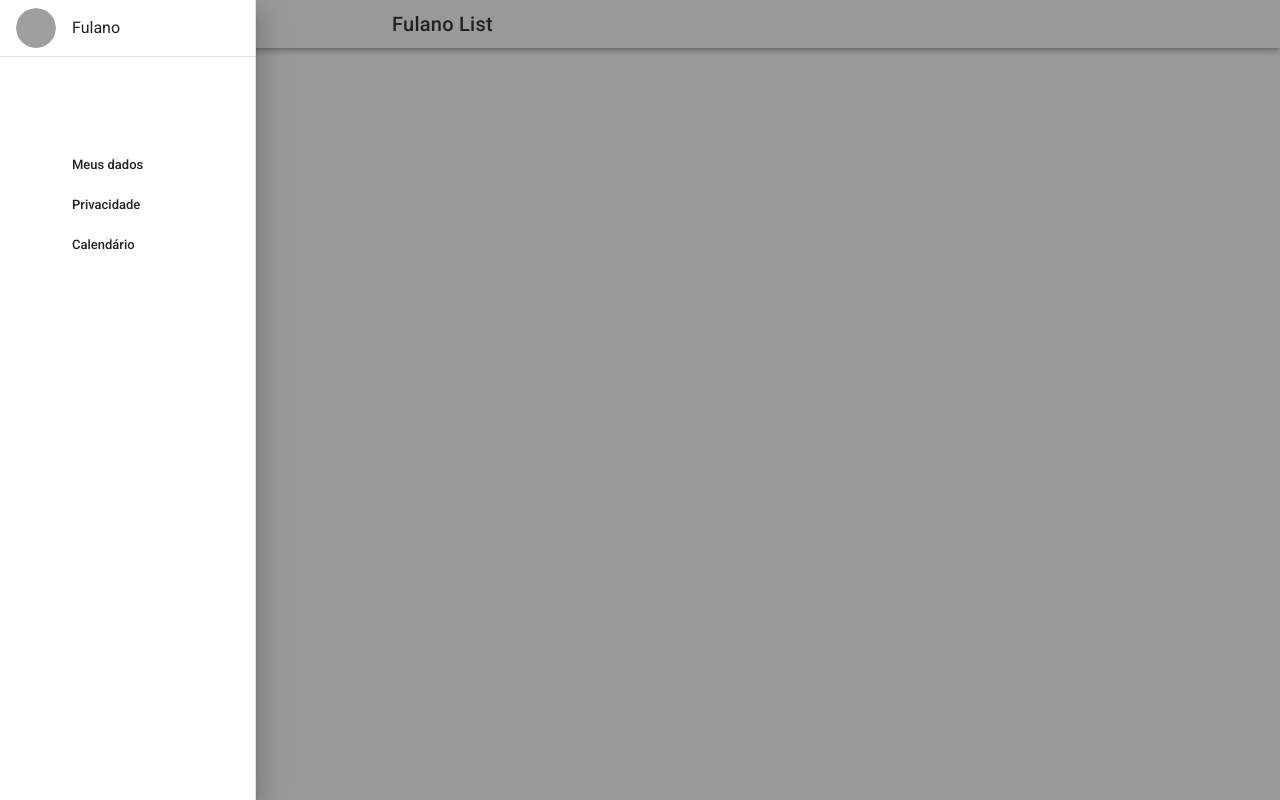
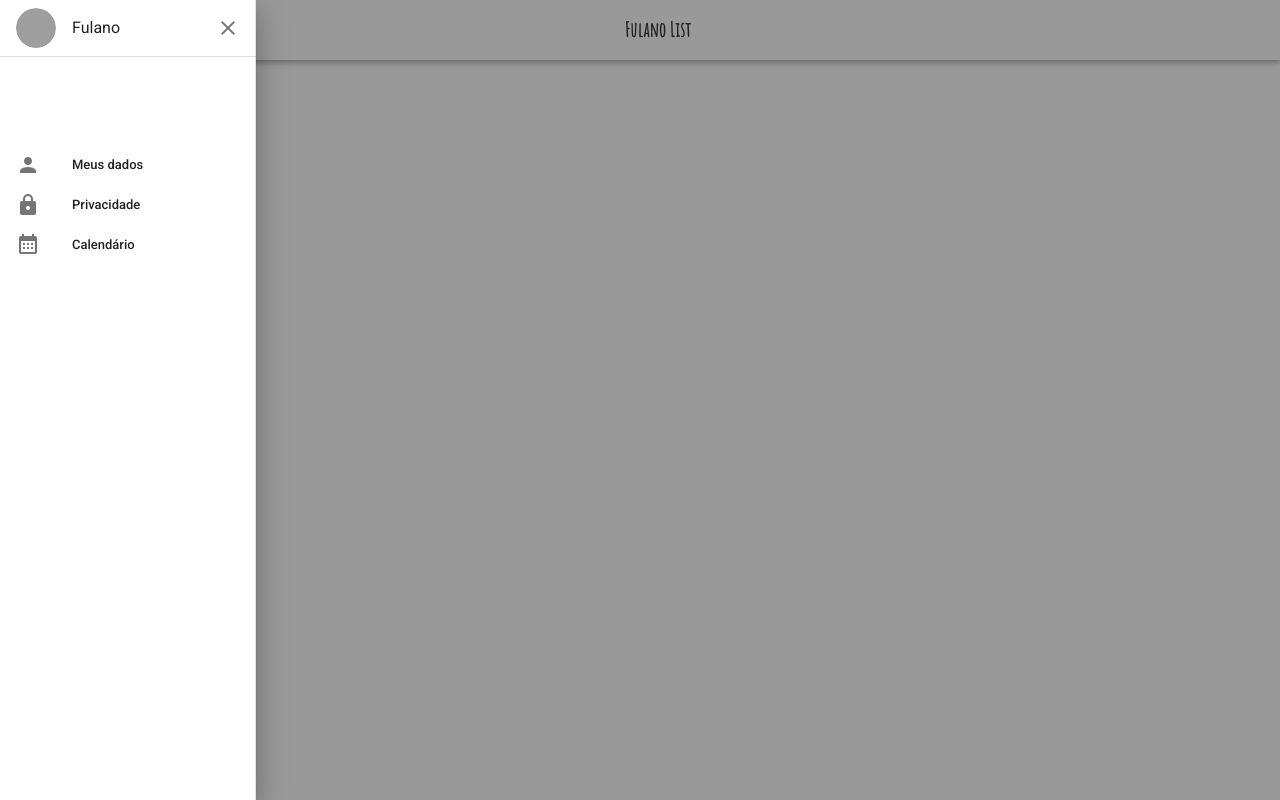
Before and after one commit to erickhora/bubble-todolist, a Vue app: page /home in a window 1280 px wide. Both pictures are taken after a click on the button 28 px from the left and 24 px from the top of the page. Built offline with nearby package versions, Linux system fonts and the light colour scheme; grey boxes are pictures that could not be loaded.

Commit message:
Ajustes navbar, adicionar botao de fechar o aside

```diff
--- a/src/components/Navbar.vue
+++ b/src/components/Navbar.vue
@@ -5,8 +5,10 @@
     style="position: relative;"
   >
 
-<v-toolbar dense>
-      <v-app-bar-nav-icon @click.stop="drawer = !drawer"> </v-app-bar-nav-icon>
+<v-toolbar
+
+      scroll-target="#scrolling-techniques" dense height="60px">
+      <v-app-bar-nav-icon @click="drawer = !drawer"> </v-app-bar-nav-icon>
 
       <v-toolbar-title class="title" >{{nome}} List</v-toolbar-title>
 
@@ -18,6 +20,7 @@
       absolute
       temporary
     >
+
       <v-list-item>
         <v-list-item-avatar>
           <v-img src="https://randomuser.me/api/portraits/men/78.jpg"></v-img>
@@ -26,6 +29,7 @@
         <v-list-item-content>
           <v-list-item-title>{{nome}}</v-list-item-title>
         </v-list-item-content>
+        <v-icon @click="drawer = !drawer"> mdi-close </v-icon>
       </v-list-item>
 
       <v-divider></v-divider>
@@ -58,9 +62,9 @@ export default {
         nome:"Fulano",
         drawer: null,
         items: [
-          { title: 'Meus dados', icon: '' },
-          { title: 'Privacidade', icon: '' },
-          { title: 'Calendário', icon: '' },
+          { title: 'Meus dados', icon: 'mdi-account' },
+          { title: 'Privacidade', icon: 'mdi-lock' },
+          { title: 'Calendário', icon: 'mdi-calendar-month' },
         ],
       }
     },
@@ -71,11 +75,22 @@ export default {
  @import url('https://fonts.googleapis.com/css?family=Amatic+SC&display=swap');
 
 .title{
-  margin-left:25vw;
+  margin: 0 auto;
   font-family: 'Amatic SC', cursive !important;
+}
+
+.v-application--is-ltr .v-toolbar__content>.v-btn.v-btn--icon:first-child+.v-toolbar__title, .v-application--is-ltr .v-toolbar__extension>.v-btn.v-btn--icon:first-child+.v-toolbar__title {
+     padding-left: 0px;
 }
 
 .menu{
   margin-top:10vh;
 }
+
+.v-application .headline, .v-application .title {
+     line-height: 5rem;
+     font-family: 'Amatic SC'!important;
+     font-weight: bold;
+     letter-spacing: 0;
+}
 </style>
```
